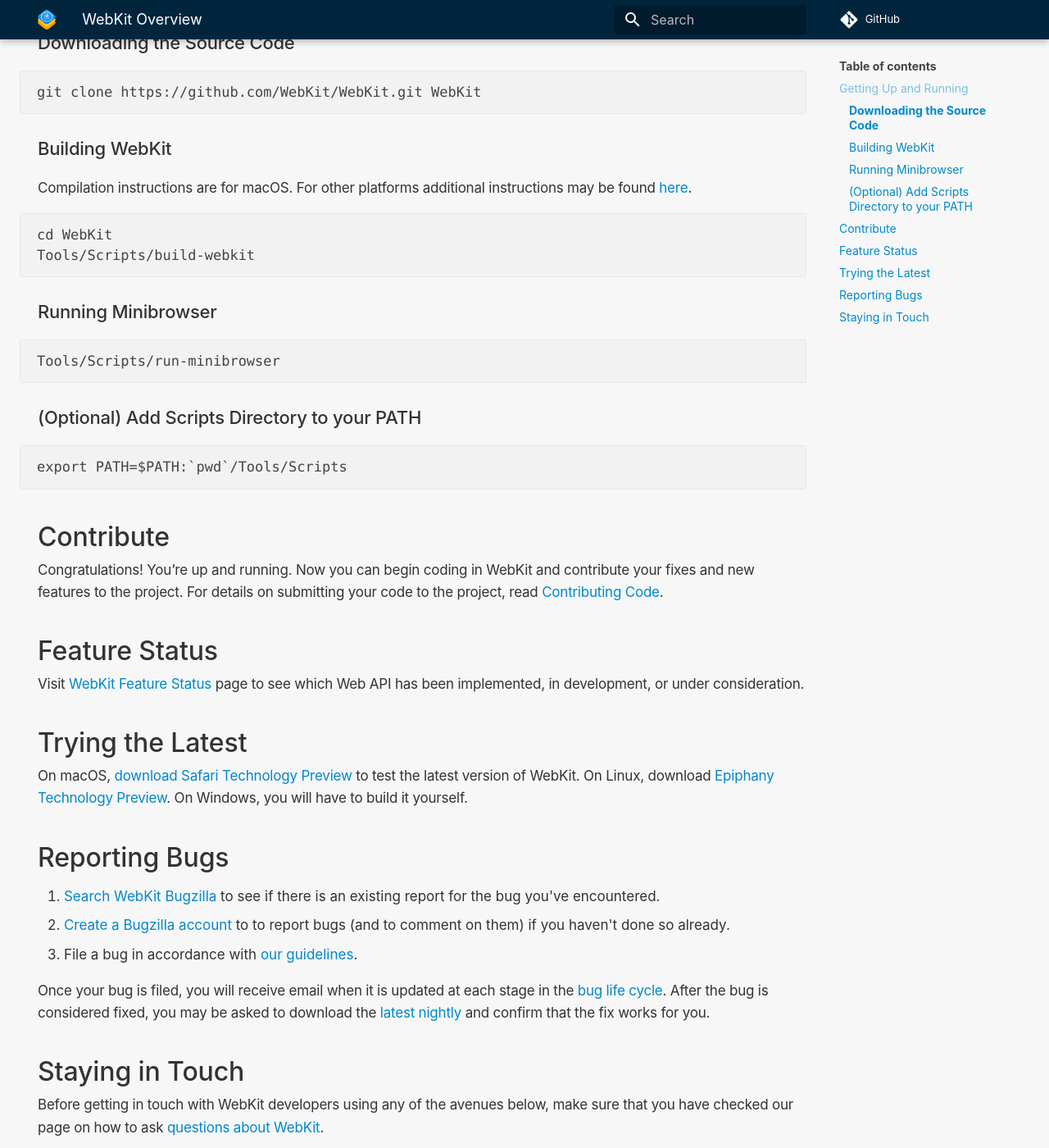
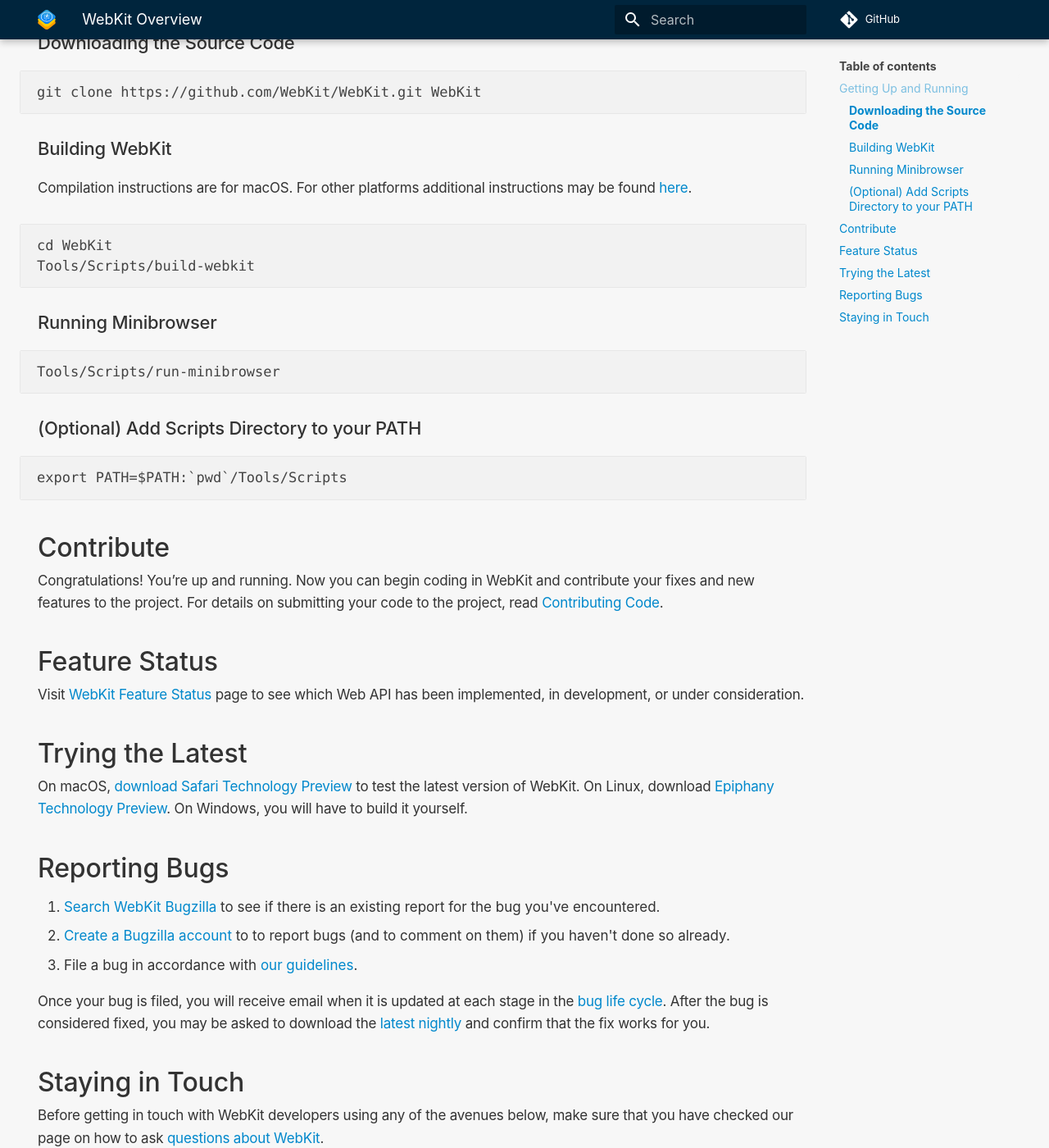
Before and after one commit to WebKit/Documentation, an MkDocs documentation site: the page built from docs/index.md, in a window 1280 px wide and 1400 px high, scrolled down 352 px. Shown: the whole window at 82% size. Built offline with MkDocs 1.6.1 and Material for MkDocs 9.7.7, drawn with Linux system fonts in a browser that asks for light colours; comment, search, counter and statistics services are not loaded.

Commit message:
Minor corrections for documentation style
Remove several duplicate references to --tile-background-color-amber.

The margins on paragraphs were not correct. Webkit.org sets a margin of 0px on top and 30px on the bottom. Let's replicate this.

Added a missing semi-colon too.

```diff
--- a/docs/stylesheets/webkit.css
+++ b/docs/stylesheets/webkit.css
@@ -79,7 +79,6 @@
     --header-menu-shadow: 0px 5px 5px hsla(0, 0%, 0%, 0.1);
     --header-menu-background-color: hsla(0, 0%, 100%, 0.8);
 
-    --tile-background-color-amber: hsl(48, 100%, 50%);
     --tile-background-color-twitter: hsl(197.9, 70.6%, 53.3%);
     --gray-tile-text-color: hsl(232.8, 100%, 37.5%);
 
@@ -199,7 +198,6 @@
         --header-menu-shadow: 0px 5px 5px hsla(0, 0%, 0%, 0.1);
         --header-menu-background-color: hsla(0, 0%, 0%, 0.8);
 
-        --tile-background-color-amber: hsl(48, 100%, 50%);
         --tile-background-color-twitter: hsl(197.9, 70.6%, 53.3%);
         --gray-tile-text-color: hsl(232.8, 100%, 37.5%);
 
@@ -233,7 +231,7 @@
         --syntax-color-xml-meta: hsl(180, 50%, 40%);
         --syntax-color-css-property: hsl(299.17, 70.59%, 80%);
         --syntax-color-css-selector: hsl(240, 1.3%, 84.5%);
-        --syntax-color-css-number: hsl(275.53, 100%, 85.1%)
+        --syntax-color-css-number: hsl(275.53, 100%, 85.1%);
 
         --code-selection-background-color: hsl(214.2, 42.9%, 32.9%);
     }
@@ -361,8 +359,8 @@ body {
     font-weight: 400;
     font-feature-settings: normal;
     letter-spacing: -0.0105rem;
-    margin-top: 0.75px;
-    margin-bottom: 0.75rem;
+    margin-top: 0;
+    margin-bottom: 1.50rem;
 }
 
 .md-content pre {
```
